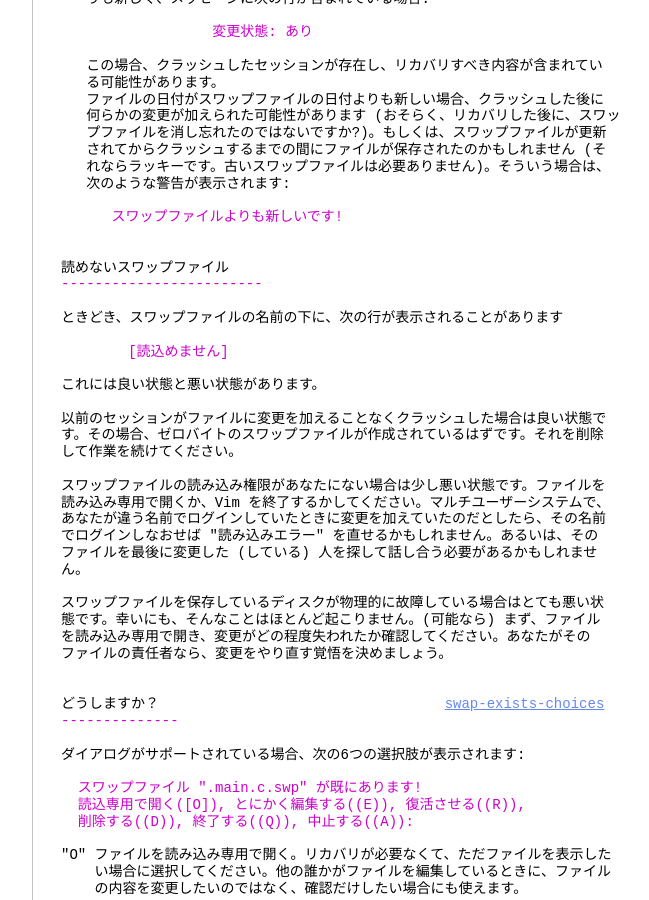
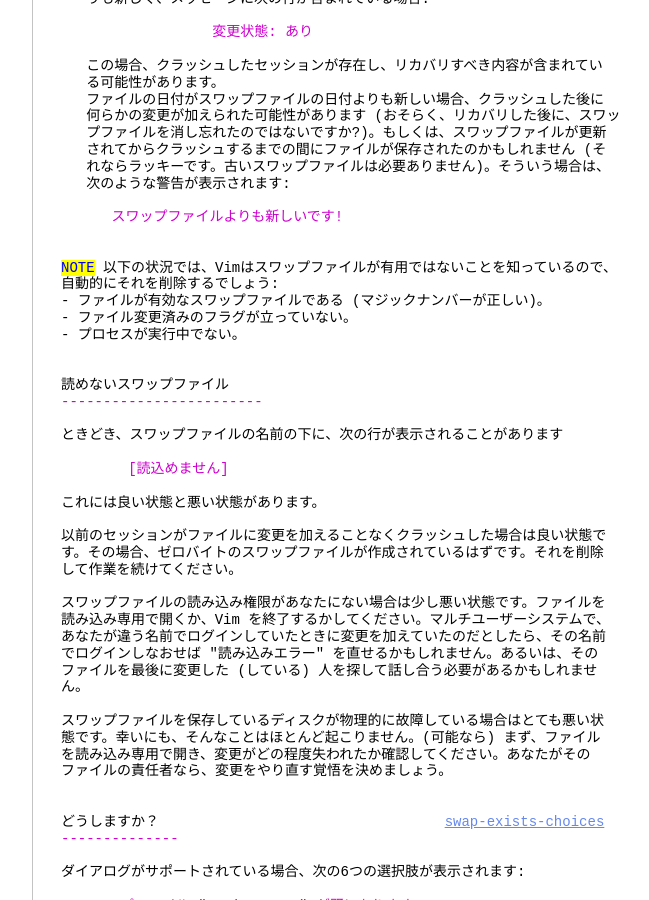
Before and after one commit to vim-jp/vimdoc-ja, a Jekyll site: the page built from usr_11.html, in a window 1280 px wide and 900 px high, scrolled down 3635 px. Shown: the whole window, without its empty margins (340-989 px from the left). Built offline with Jekyll 4.4.1, drawn with Linux system fonts in a browser that asks for light colours; nearby versions of some CDN libraries; comment, search, counter and statistics services are not loaded; some of the changed text lies outside the part shown.

Commit message:
Generated by Travis JOB 2072.1
https://travis-ci.org/vim-jp/vimdoc-ja-working/builds/531008429

```diff
--- a/usr_11.html
+++ b/usr_11.html
@@ -3,7 +3,7 @@ layout: vimdoc
 helpname: 'usr_11'
 ---
 <div id='vimCodeElement'>
-<a class="Constant" href="usr_11.html" name="usr_11.txt">usr_11.txt</a>&nbsp;&nbsp;&nbsp;&nbsp;For&nbsp;<span class="Identifier">Vim バージョン 8.1.</span>&nbsp;&nbsp;Last change: 2019 Feb 04<br>
+<a class="Constant" href="usr_11.html" name="usr_11.txt">usr_11.txt</a>&nbsp;&nbsp;&nbsp;&nbsp;For&nbsp;<span class="Identifier">Vim バージョン 8.1.</span>&nbsp;&nbsp;Last change: 2019 Apr 28<br>
 <br>
 &nbsp;&nbsp;&nbsp;&nbsp;&nbsp;&nbsp;&nbsp;&nbsp;&nbsp;&nbsp;&nbsp;&nbsp;&nbsp;&nbsp;&nbsp;&nbsp;&nbsp;&nbsp;&nbsp;&nbsp; VIM USER MANUAL - by Bram Moolenaar<br>
 <br>
@@ -222,6 +222,13 @@ Vim には、うっかりミスを防止するための仕組みがあります
 &nbsp;&nbsp;&nbsp;&nbsp;&nbsp;&nbsp;<span class="PreProc">スワップファイルよりも新しいです!</span><br>
 <br>
 <br>
+<span class="Todo">NOTE</span>&nbsp;以下の状況では、Vimはスワップファイルが有用ではないことを知っているので、<br>
+自動的にそれを削除するでしょう:<br>
+- ファイルが有効なスワップファイルである (マジックナンバーが正しい)。<br>
+- ファイル変更済みのフラグが立っていない。<br>
+- プロセスが実行中でない。<br>
+<br>
+<br>
 読めないスワップファイル<br>
 <span class="PreProc">------------------------</span><br>
 <br>
```
